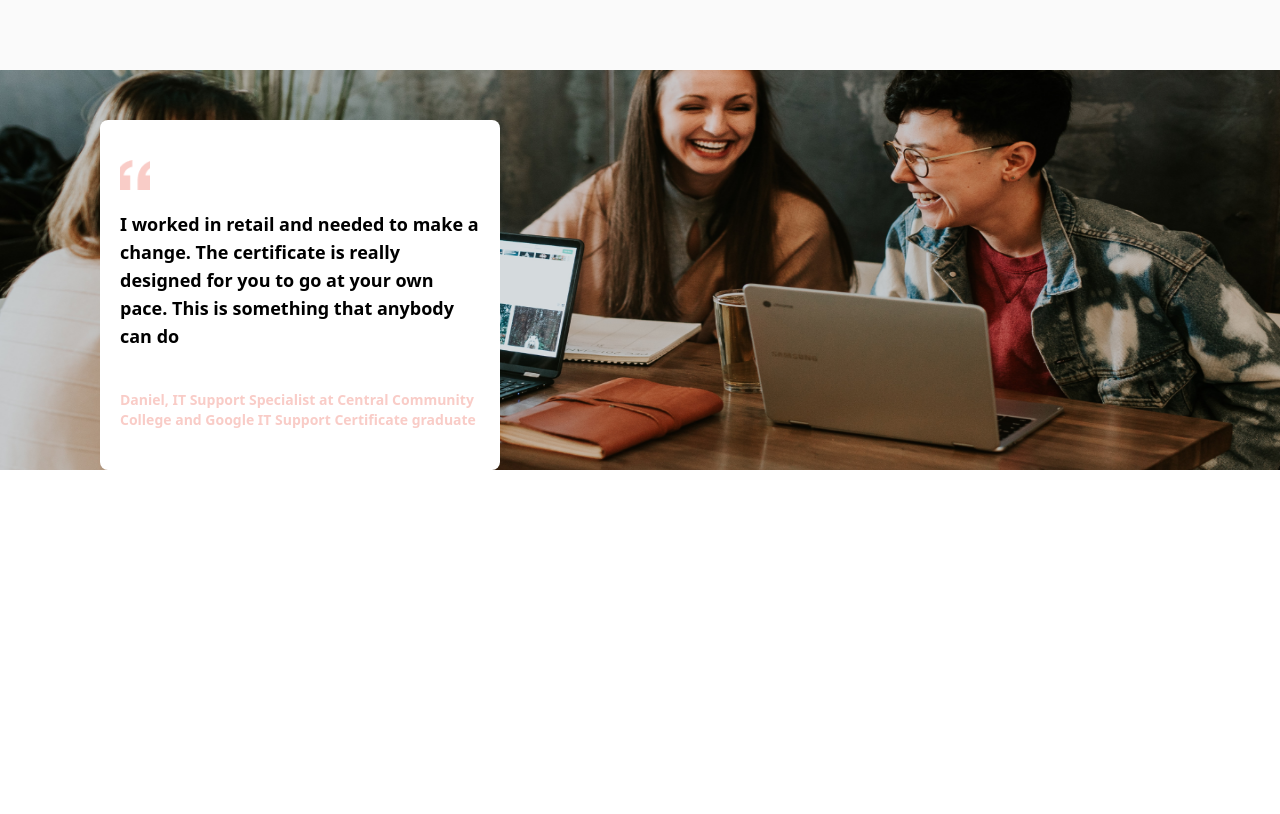
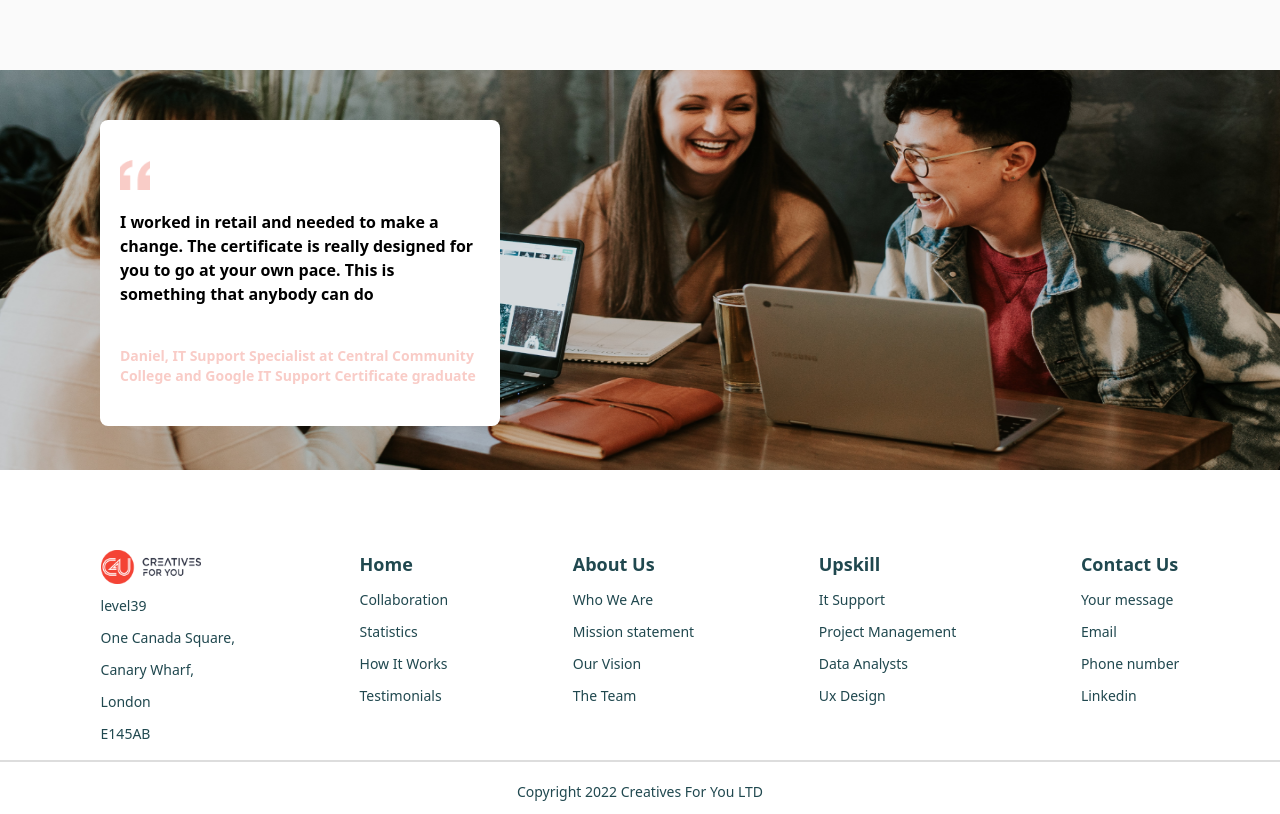
Before and after one commit to Istiak96/Tailwind_Assignment, a website built with Vite: page index.html in a window 1280 px wide. Shown: the part 7740-8554 px from the top of the page. Before the commit the page ends 8210 px from the top, so only its background shows below. Built offline with nearby package versions, Linux system fonts and the light colour scheme.

Commit message:
Footer last section design added

```diff
--- a/index.html
+++ b/index.html
@@ -609,18 +609,66 @@
     <div class="relative">
       <img src="img/brooke-cagle-g1Kr4Ozfoac-unsplash 2.png" class="w-full h-[400px] md:h-[400px]" alt="">
 
-      <div class="w-[90%] sm:top-[50px] md:w-[400px] mb-10 absolute md:top-[50px] py-10 bg-white p-5 rounded-lg sm:left-[30px] md:left-[100px]">
+      <div class="w-[90%] top-6 sm:top-[50px] md:w-[400px] mb-10 absolute md:top-[50px] py-3 sm:py-10 bg-white p-5 rounded-lg sm:left-[30px] left-3 md:left-[100px]">
         <img src="img/“.png" class="size-[30px] object-cover" alt="">
-        <h1 class="mt-5 mb-10 text-lg md:2xl font-semibold ">I worked in retail and needed to make a change. The certificate is really designed for you to go at your own pace. This is something that anybody can do</h1>
+        <h1 class="mt-5 mb-10 text-[16px] md:2xl font-semibold ">I worked in retail and needed to make a change. The certificate is really designed for you to go at your own pace. This is something that anybody can do</h1>
 
-        <p class="text-[#F9CCC7] font-semibold text-sm">Daniel, IT Support Specialist at Central Community <br> College and Google IT Support Certificate graduate</p>
+        <p class="text-[#F9CCC7] font-semibold text-[12px] sm:text-sm">Daniel, IT Support Specialist at Central Community <br> College and Google IT Support Certificate graduate</p>
 
       </div>
     </div>
 
     <!-- Below Section -->
-     <div>
+     <div class="flex flex-col gap-2 pt-20">
+      <div class="border-b-[2px] px-4 sm:justify-evenly flex-col sm:flex-row flex gap-10 border-[#ddd] pb-4">
+        <div class="flex flex-col gap-3 text-[#20484F] text-sm">
+          <img src="img/c4u full logo_2022 1.png" class="w-[100px]" alt="">
+          <p>level39</p>
+          <p>One Canada Square,</p>
+          <p>Canary Wharf, </p>
+          <p>London</p>
+          <p>E145AB</p>
+        </div>
 
+        <div class="flex flex-col gap-3 text-sm text-[#20484F]">
+          <h1 class="text-lg font-semibold text-[#20484F]">Home</h1>
+          <p>Collaboration</p>
+          <p>Statistics</p>
+          <p>How It Works</p>
+          <p>Testimonials</p>
+        </div>
+
+        <div class="flex flex-col gap-3 text-[#20484F] text-sm">
+          <h1 class="text-lg font-semibold text-[#20484F]">About Us</h1>
+          <p>Who We Are</p>
+          <p>Mission statement</p>
+          <p>Our Vision</p>
+          <p>The Team</p>
+        </div>
+
+        <div class="flex flex-col gap-3 text-[#20484F] text-sm">
+          <h1 class="text-lg font-semibold text-[#20484F]">Upskill</h1>
+          <p>It Support</p>
+          <p>Project Management</p>
+          <p>Data Analysts</p>
+          <p>Ux Design</p>
+        </div>
+
+        <div class="flex flex-col gap-3 text-[#20484F] text-sm">
+          <h1 class="text-lg font-semibold text-[#20484F]">Contact Us</h1>
+          <p>Your message</p>
+          <p>Email</p>
+          <p>Phone number</p>
+          <p>Linkedin</p>
+        </div>
+
+      </div>
+
+
+      <!-- Copyright -->
+       <div class="text-center text-sm py-3 text-[#20484F]">
+        Copyright 2022 Creatives For You LTD
+       </div>
      </div>
   </footer>
 
```
